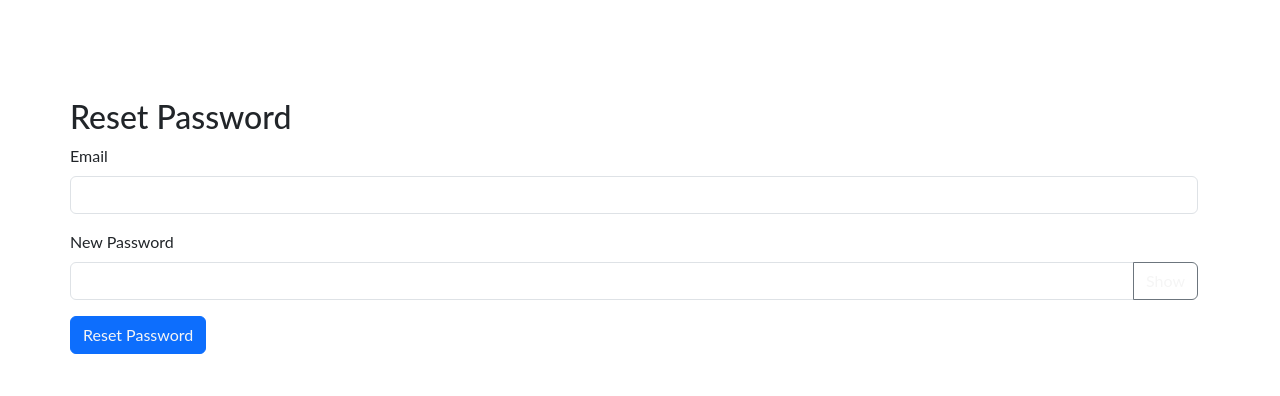
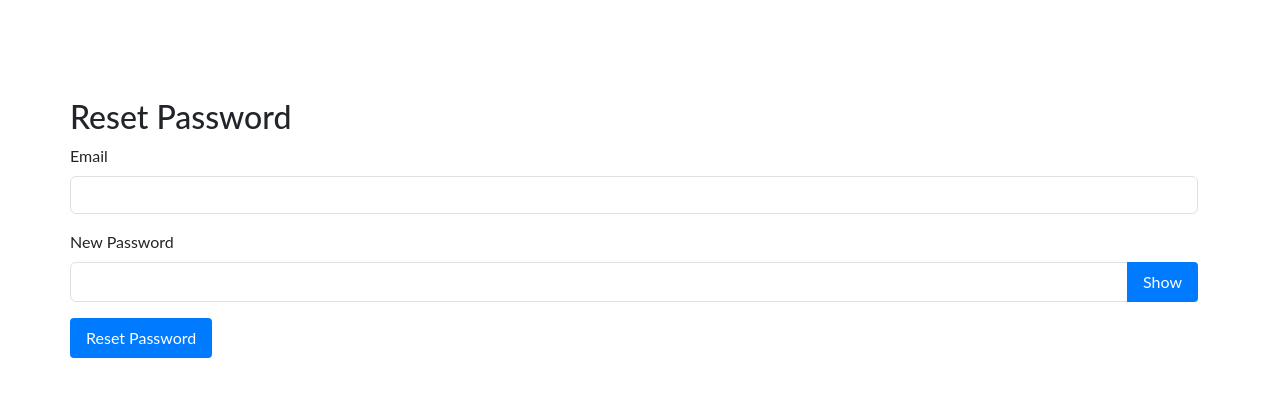
Before and after one commit to MADHUSHANKARI/Final_Project, a React (Create React App) app: page /ForgotPassword in a window 1280 px wide. Shown: the top 396 px of the page. Built offline with nearby package versions, Linux system fonts and the light colour scheme.

Commit message:
admin page navbar

```diff
--- a/src/components/AdminNavbar.css
+++ b/src/components/AdminNavbar.css
@@ -2,7 +2,7 @@
   background-color: #2b2b2b;
   height: 80px;
   display: flex;
-  justify-content: start;
+  justify-content: space-between;
   align-items: center;
 }
 .logout-btn{
@@ -14,8 +14,13 @@
 
 }
 .btn{
-  color: #f5f5f5;
-  margin-right: 0%;
+  background-color: #007BFF;
+  color: #fff;
+  padding: 8px 16px;
+  border: none;
+  border-radius: 4px;
+  cursor: pointer;
+
 }
 .menu-bars{
   margin-left: 2rem;
--- a/src/components/AdminNavbar.js
+++ b/src/components/AdminNavbar.js
@@ -5,23 +5,27 @@ import * as AiIcons from 'react-icons/ai';
 import { Link } from 'react-router-dom';
 import { Sidebar } from './Sidebar';
 import { IconContext } from 'react-icons';
-import UserNavbar2 from './UserNavbar';
 
 function AdminNavbar(){
   const [sidebar, setSidebar] = useState(false);
   const showSidebar =() => setSidebar(!sidebar);
 
+  const handleLogout=()=> {
+    // Perform any logout actions (e.g., clearing session data)
+
+    // Redirect to the home page (change the URL to your home page's URL)
+    window.location.href = '/'; // Replace '/home' with the actual URL of your home page
+  }
   return(
     <>
 
     <IconContext.Provider value={{color:'#fff'}}>
     <div className='navbar'>
-
       <Link to='#' className='menu-bars'>
         <FaIcons.FaBars onClick={showSidebar}/>
       </Link>
       <div className='logout-btn'>
-      <button className='btn'>Logout</button>
+      <button id='logout-button' className='btn' onClick={handleLogout}>Logout</button>
       </div>
 
     </div>
```
